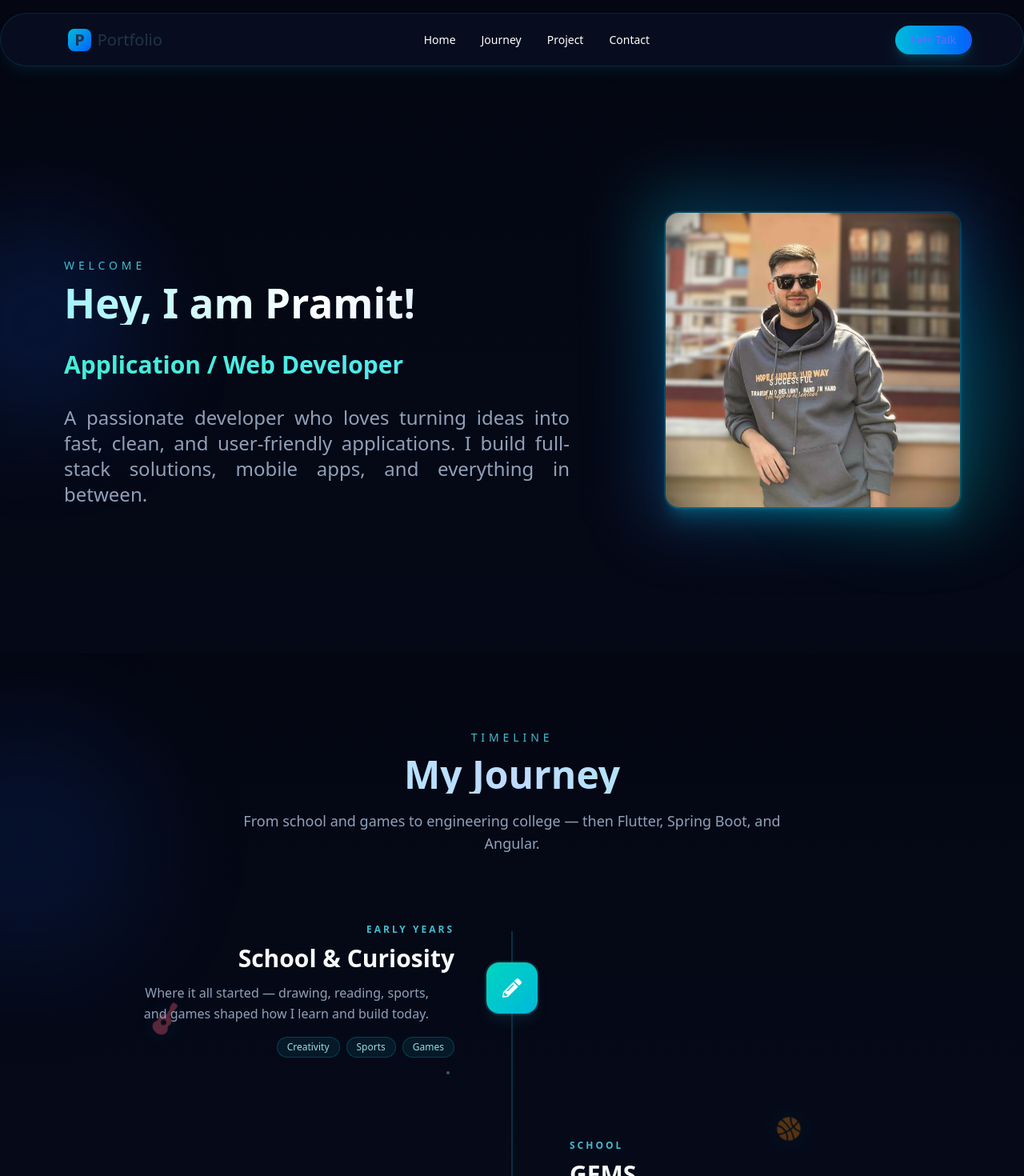
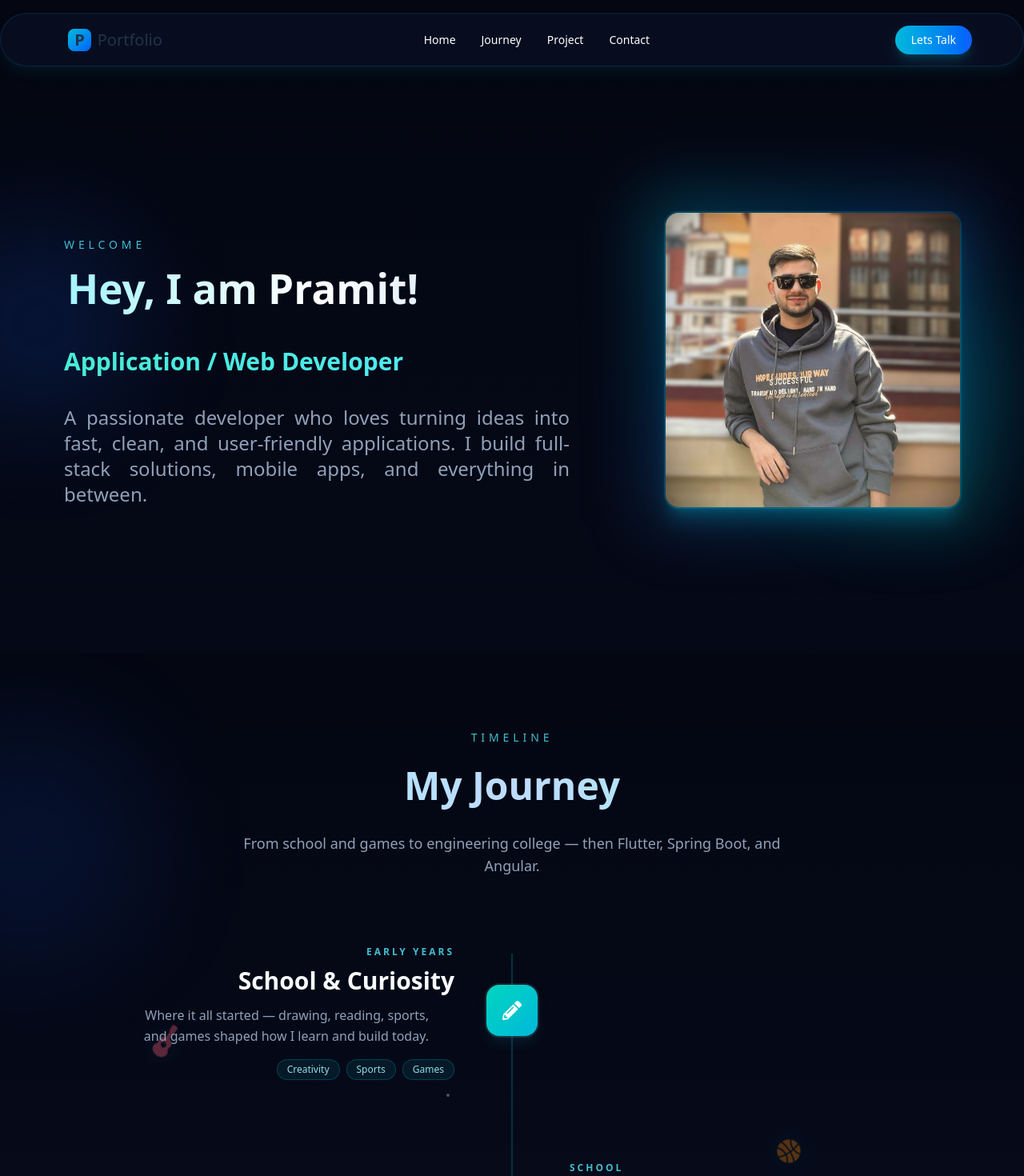
Before and after one commit to Pramit316/my-portfolio, a React (Vite) app: page / in a window 1280 px wide. Shown: the top 1470 px of the page at 80% size. Built offline with nearby package versions, Linux system fonts and the light colour scheme; a web font is replaced by a local one.

Commit message:
Button and bug fixes

```diff
--- a/src/components/common/AppBar.jsx
+++ b/src/components/common/AppBar.jsx
@@ -63,7 +63,7 @@ const AppBar = () => {
                 activeSection === item.id
                   ?
                     "after:content-[''] after:absolute after:left-0 after:bottom-0 after:h-[2px] after:w-full after:rounded-full after:bg-[linear-gradient(90deg,#06b6d4,#3b82f6,#10b981,#06b6d4)] after:bg-[length:200%_100%] after:animate-[shimmer_2s_linear_infinite]"
-                  : "hover:text-cyan-300"
+                  : "hover:!text-cyan-300"
               }`}
             >
               {item.label}
@@ -77,7 +77,7 @@ const AppBar = () => {
                 </button>
 
                 {/* Let's Talk Button */}
-                <a href="#contact" className="hidden md:inline bg-gradient-to-r from-cyan-500 to-blue-600 rounded-full px-5 py-2 !text-sm font-medium text-white hover:from-cyan-400 hover:to-blue-500 transition shadow-lg shadow-cyan-500/20">Lets Talk</a>
+                <a href="#contact" className="hidden md:inline bg-gradient-to-r from-cyan-500 to-blue-600 rounded-full px-5 py-2 !text-sm font-medium !text-white hover:from-cyan-400 hover:to-blue-500 transition shadow-lg shadow-cyan-500/20">Lets Talk</a>
             </nav>
 
             {open && (
--- a/src/components/common/SideMenu.jsx
+++ b/src/components/common/SideMenu.jsx
@@ -31,10 +31,10 @@ const SideMenu = ({ onClose }) => {
 
         {/* Links */}
         <nav className="flex flex-col">
-          <a href="#hero" onClick={onClose} className="hover:bg-cyan-500/15 px-4 py-3">Home</a>
-          <a href="#journey" onClick={onClose} className="hover:bg-white/10 px-4 py-3">Journey</a>
-          <a href="#project" onClick={onClose} className="hover:bg-white/10 px-4 py-3">Projects</a>
-          <a href="#contact" onClick={onClose} className="hover:bg-white/10 px-4 py-3">Contact</a>
+          <a href="#hero" onClick={onClose} className="!text-slate-200 hover:!text-white hover:bg-cyan-500/15 px-4 py-3 transition">Home</a>
+          <a href="#journey" onClick={onClose} className="!text-slate-200 hover:!text-white hover:bg-white/10 px-4 py-3 transition">Journey</a>
+          <a href="#project" onClick={onClose} className="!text-slate-200 hover:!text-white hover:bg-white/10 px-4 py-3 transition">Projects</a>
+          <a href="#contact" onClick={onClose} className="!text-slate-200 hover:!text-white hover:bg-white/10 px-4 py-3 transition">Contact</a>
         </nav>
       </aside>
     </div>
--- a/src/sections/Contact/ContactMe.jsx
+++ b/src/sections/Contact/ContactMe.jsx
@@ -66,7 +66,7 @@ const ContactMe = () => {
         {/* Header */}
         <div className="text-center">
           <p className="text-sm uppercase tracking-[0.35em] text-cyan-300/80">Get in touch</p>
-          <h2 id="contact-title" className="mt-3 text-3xl md:text-4xl font-semibold bg-gradient-to-r from-cyan-200 to-blue-200 bg-clip-text text-transparent">
+          <h2 id="contact-title" className="mt-3 py-2 text-3xl md:text-4xl font-semibold bg-gradient-to-r from-cyan-200 to-blue-200 bg-clip-text text-transparent leading-tight">
             Let's Work Together
           </h2>
           <p className="mt-4 text-slate-400">
--- a/src/sections/Hero/HeroSection.jsx
+++ b/src/sections/Hero/HeroSection.jsx
@@ -12,10 +12,10 @@ const HeroSection = () => {
       <div className="relative flex flex-col text-center max-w-screen-4xl mx-auto md:flex-row items-center md:items-end justify-around gap-30 md:text-left ">
         <div className="md:max-w-2xl">
           <p className="text-sm uppercase tracking-[0.35em] text-cyan-300/80">Welcome</p>
-          <h1 className="mt-2 bg-gradient-to-r from-cyan-200 via-white to-blue-200 bg-clip-text text-5xl font-bold text-transparent md:text-6xl">
+          <h1 className="mt-2 py-2 px-1 bg-gradient-to-r from-cyan-200 via-white to-blue-200 bg-clip-text text-5xl font-bold text-transparent md:text-6xl leading-tight">
             Hey, I am Pramit!
           </h1>
-          <h2 className="text-3xl mt-8 bg-gradient-to-r from-teal-300 to-cyan-300 bg-clip-text text-transparent font-semibold">
+          <h2 className="text-3xl mt-8 py-1 bg-gradient-to-r from-teal-300 to-cyan-300 bg-clip-text text-transparent font-semibold leading-tight">
             Application / Web Developer
           </h2>
           <p className="text-xl md:text-2xl mt-8 text-slate-400 text-justify ">
--- a/src/sections/Journey/JourneyTimeline.jsx
+++ b/src/sections/Journey/JourneyTimeline.jsx
@@ -284,7 +284,7 @@ const JourneyTimeline = () => {
           className="relative z-10 text-center"
         >
           <p className="text-sm uppercase tracking-[0.35em] text-cyan-300/80">Timeline</p>
-          <h2 className="mt-3 bg-gradient-to-r from-cyan-200 via-blue-200 to-teal-200 bg-clip-text text-4xl font-bold text-transparent md:text-5xl">
+          <h2 className="mt-3 py-2 bg-gradient-to-r from-cyan-200 via-blue-200 to-teal-200 bg-clip-text text-4xl font-bold text-transparent md:text-5xl leading-tight">
             My Journey
           </h2>
           <p className="mx-auto mt-5 max-w-2xl text-lg text-slate-400">
--- a/src/sections/Projects/MyProjects.jsx
+++ b/src/sections/Projects/MyProjects.jsx
@@ -86,7 +86,7 @@ export function ProjectCard({ project, flipped = false }) {
             {project.demo && project.demo !== "#" && (
             <a
               href={project.demo}
-              className="inline-flex items-center gap-2 rounded-xl bg-gradient-to-r from-cyan-500 to-blue-600 px-4 py-2 font-medium text-white shadow-md shadow-cyan-500/30 transition hover:from-cyan-400 hover:to-blue-500"
+              className="inline-flex items-center gap-2 rounded-xl bg-gradient-to-r from-cyan-500 to-blue-600 px-4 py-2 font-medium !text-white shadow-md shadow-cyan-500/30 transition hover:from-cyan-400 hover:to-blue-500"
               target="_blank"
               rel="noreferrer"
             >
@@ -99,7 +99,7 @@ export function ProjectCard({ project, flipped = false }) {
             {project.github && project.github !== "#" && (
               <a
                 href={project.github}
-                className="inline-flex items-center gap-2 rounded-xl border border-cyan-500/40 bg-cyan-950/50 px-4 py-2 font-medium text-slate-200 shadow-sm transition hover:border-cyan-400/60 hover:text-cyan-200"
+                className="inline-flex items-center gap-2 rounded-xl border border-cyan-500/40 bg-cyan-950/50 px-4 py-2 font-medium !text-slate-200 shadow-sm transition hover:border-cyan-400/60 hover:!text-cyan-200"
                 target="_blank"
                 rel="noreferrer"
               >
@@ -138,7 +138,7 @@ const MyProjects = () => {
           <p className="text-sm uppercase tracking-[0.35em] text-cyan-300/80">
             Work
           </p>
-          <h2 className="mt-3 bg-gradient-to-r from-cyan-200 via-blue-200 to-teal-200 bg-clip-text text-4xl md:text-5xl font-semibold tracking-tight text-transparent">
+          <h2 className="mt-3 py-2 bg-gradient-to-r from-cyan-200 via-blue-200 to-teal-200 bg-clip-text text-4xl md:text-5xl font-semibold tracking-tight text-transparent leading-tight">
             Featured Projects
           </h2>
           <p className="mt-5 text-slate-400 text-lg max-w-2xl mx-auto">
--- a/src/sections/Projects/UsePresenceData.tsx
+++ b/src/sections/Projects/UsePresenceData.tsx
@@ -26,7 +26,7 @@ export default function UsePresenceData() {
     <section id="project" className="flex justify-center min-h-[700px] bg-gradient-to-b from-[#090f24] via-[#040712] to-[#090f24] py-12">
       <div className="text-center mt-24 max-w-screen-2xl w-full px-4">
         <p className="text-sm uppercase tracking-[0.35em] text-cyan-300/80">Work</p>
-        <h2 className="mt-3 text-4xl font-semibold bg-gradient-to-r from-cyan-200 via-blue-200 to-teal-200 bg-clip-text text-transparent">
+        <h2 className="mt-3 py-2 text-4xl font-semibold bg-gradient-to-r from-cyan-200 via-blue-200 to-teal-200 bg-clip-text text-transparent leading-tight">
           Featured Projects
         </h2>
         <p className="mt-6 text-slate-400 text-lg max-w-2xl mx-auto">
```
